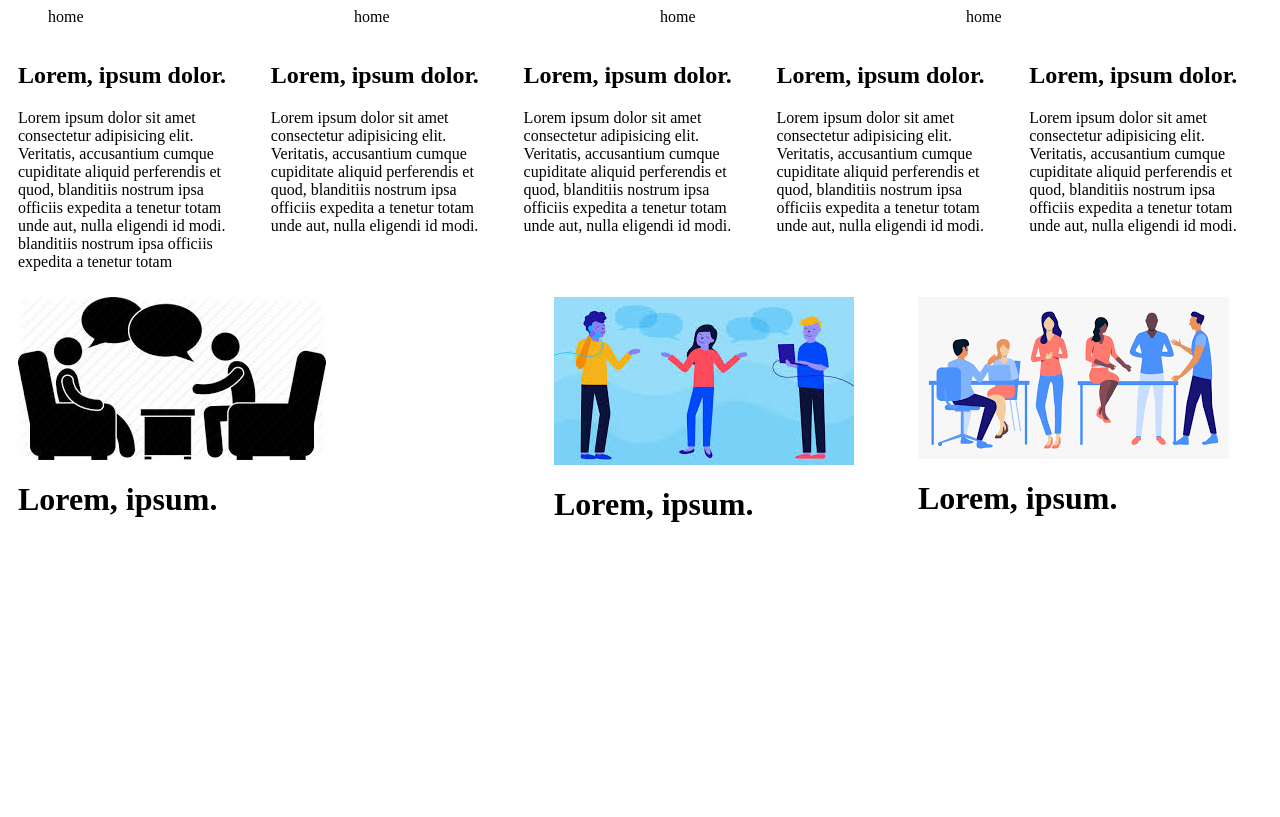
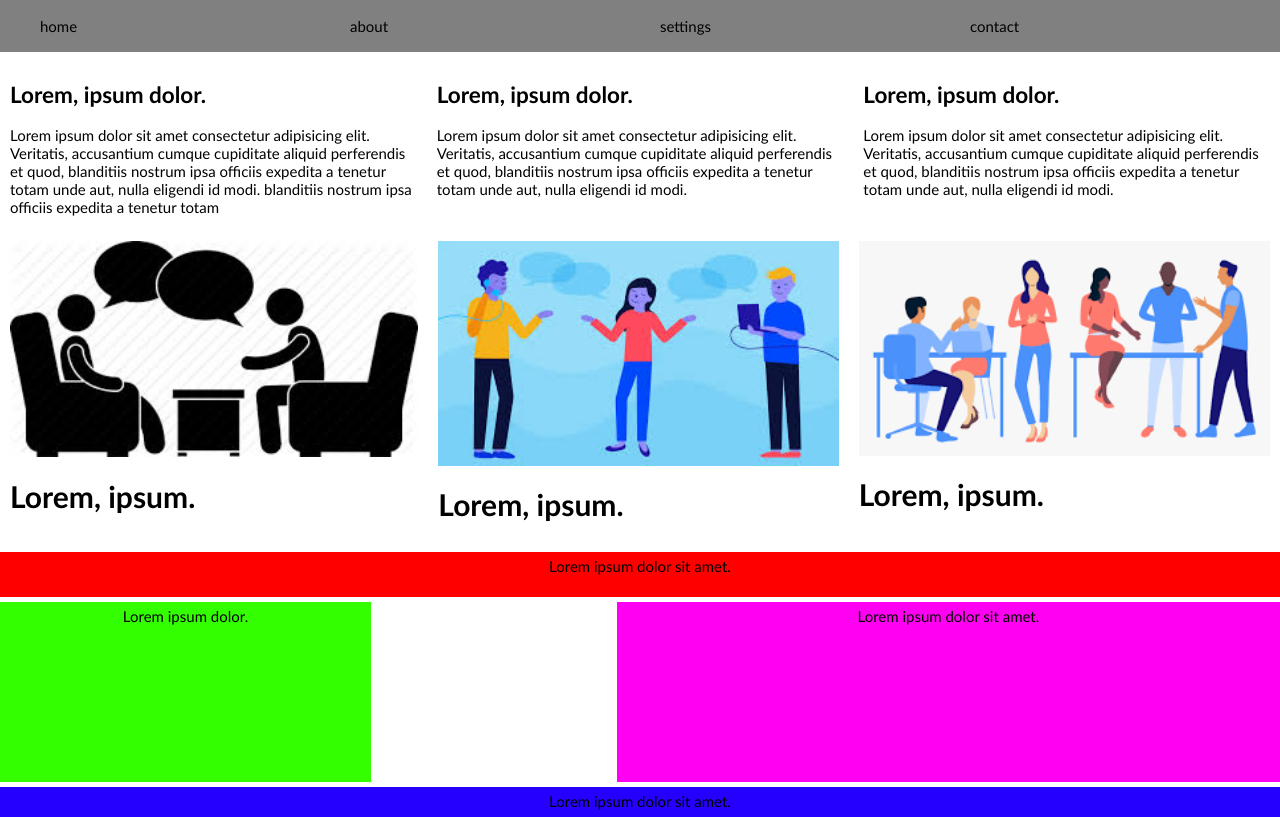
Before and after one commit to emmanuelejike/git-rep, a plain HTML site: page index.html in a window 1280 px wide. Drawn offline with Linux system fonts and the light colour scheme.

Commit message:
my second commit

```diff
--- a/assets/css/style.css
+++ b/assets/css/style.css
@@ -1,4 +1,4 @@
-/* *{
+*{
     box-sizing: border-box;
 }
 
@@ -9,7 +9,7 @@ body{
     font-size: 15px;
     font-family: 'Trebuchet MS', 'Lucida Sans Unicode', 'Lucida Grande', 'Lucida Sans', Arial, sans-serif;
 }
-
+/*
 .first-div{
     display: grid;
     grid-template-columns: 1fr 2fr 2fr 3fr;
@@ -36,6 +36,14 @@ body{
 } */
 
 
+.nav-container{
+    background: gray;
+    padding: 2px 0px;
+    /* position: fixed; */
+    width: 100%;
+
+}
+
 .colums{
     margin: 10px;
     display: grid;
@@ -45,6 +53,7 @@ body{
 
 .top-nav ul{
     display: grid;
+    justify-content: center;
     grid-template-columns: 1fr 1fr 1fr 1fr;
 }
 
@@ -55,6 +64,7 @@ body{
 .top-nav ul a{
     text-decoration: none;
     color: black;
+    padding: 0px;
 }
 
 .second-div-container{
@@ -64,10 +74,52 @@ body{
     grid-auto-flow: row;
 }
 
+.grid-item{
+    border-bottom: 2px solid gray;
+}
 
-@media screen and (min-width: 1000px) {
+.container{
+    display: grid;
+    gap: 5px;
+    grid-template-rows: 2em 5em 2em;
+    grid-template-areas: "header header header header"
+                            "side side main main"
+                            "footer footer footer footer";
+}
+
+.grid-con{
+    padding: 5px;
+    text-align: center;
+}
+
+.con1{
+    background: red;
+    grid-area: header;
+}
+
+.con2{
+    background: rgb(255, 0, 242);
+    grid-area: main;
+}
+
+.con3{
+    background: rgb(51, 255, 0);
+}
+
+.con4{
+    background: rgb(38, 0, 255);
+    grid-area: footer;
+}
+
+.img{
+    width: 100%;
+}
+
+
+@media screen and (min-width: 55em) {
     .colums{
         grid-auto-flow: column;
+        /* grid-template-columns: 1fr 1fr 1fr; */
     }
 
     .top-nav ul{
@@ -75,7 +127,15 @@ body{
     }
 
     .second-div-container{
-        grid-template-columns: 3fr 2fr 2fr;
+        grid-auto-flow: column;
 
     }
+
+    .grid-item{
+        border-bottom: none;
+    }
+
+    .container{
+        grid-template-rows: 3em 12em 2em;
+    }
 }
--- a/index.html
+++ b/index.html
@@ -22,13 +22,15 @@
         <div class="second-div">12</div>
     </div> -->
 
+
+
         <div class="nav-container">
             <nav class="top-nav">
                 <ul>
                     <li><a class="top-nav-items" href="#">home</a></li>
-                <li><a class="top-nav-items" href="#">home</a></li>
-                <li><a class="top-nav-items" href="#">home</a></li>
-                <li><a class="top-nav-items" href="#">home</a></li>
+                    <li><a class="top-nav-items" href="#">about</a></li>
+                    <li><a class="top-nav-items" href="#">settings</a></li>
+                    <li><a class="top-nav-items" href="#">contact</a></li>
                 </ul>
             </nav>
         </div>
@@ -47,30 +49,39 @@
                 <h2>Lorem, ipsum dolor.</h2>
                 <p>Lorem ipsum dolor sit amet consectetur adipisicing elit. Veritatis, accusantium cumque cupiditate aliquid perferendis et quod, blanditiis nostrum ipsa officiis expedita a tenetur totam unde aut, nulla eligendi id modi.</p>
             </div>
-        <div class="grid-item">
-            <h2>Lorem, ipsum dolor.</h2>
-            <p>Lorem ipsum dolor sit amet consectetur adipisicing elit. Veritatis, accusantium cumque cupiditate aliquid perferendis et quod, blanditiis nostrum ipsa officiis expedita a tenetur totam unde aut, nulla eligendi id modi.</p>
-        </div>
-        <div class="grid-item">
-            <h2>Lorem, ipsum dolor.</h2>
-            <p>Lorem ipsum dolor sit amet consectetur adipisicing elit. Veritatis, accusantium cumque cupiditate aliquid perferendis et quod, blanditiis nostrum ipsa officiis expedita a tenetur totam unde aut, nulla eligendi id modi.</p>
-        </div>
         </div>
 
         <div class="second-div-container">
             <div>
-            <img src="./assets/img/images (49).jpeg" alt="">
+                <img src="./assets/img/images (49).jpeg" class="img" alt="">
                 <h1>Lorem, ipsum.</h1>
             </div>
             <div>
-            <img src="./assets/img/images (50).jpeg" alt="">
+                <img src="./assets/img/images (50).jpeg" class="img" alt="">
                 <h1>Lorem, ipsum.</h1>
             </div>
             <div>
-            <img src="./assets/img/images (7).png" alt="">
+                <img src="./assets/img/images (7).png" class="img" alt="">
                 <h1>Lorem, ipsum.</h1>
             </div>
+
         </div>
 
+
+
+    <div class="container">
+        <div class="grid-con con1">
+            Lorem ipsum dolor sit amet.
+        </div>
+        <div class="grid-con con2">
+            Lorem ipsum dolor sit amet.
+        </div>
+        <div class="grid-con con3">
+            Lorem ipsum dolor.
+        </div>
+        <div class="grid-con con4">
+            Lorem ipsum dolor sit amet.
+        </div>
+    </div>
 </body>
 </html>
```
Lines whose indentation alone changed are shown as unchanged.
